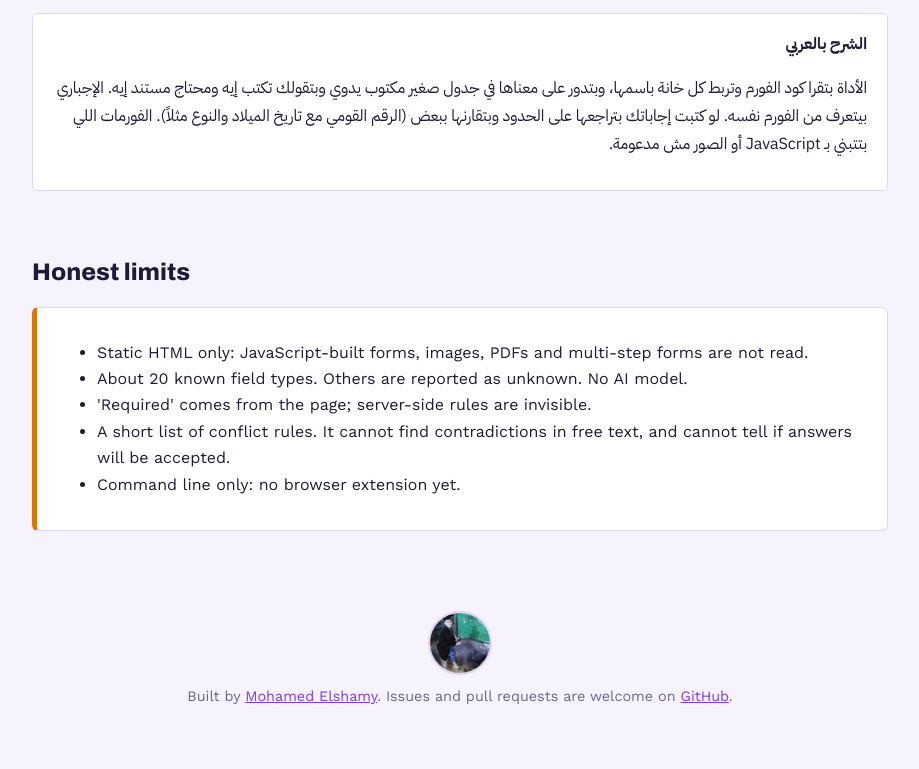
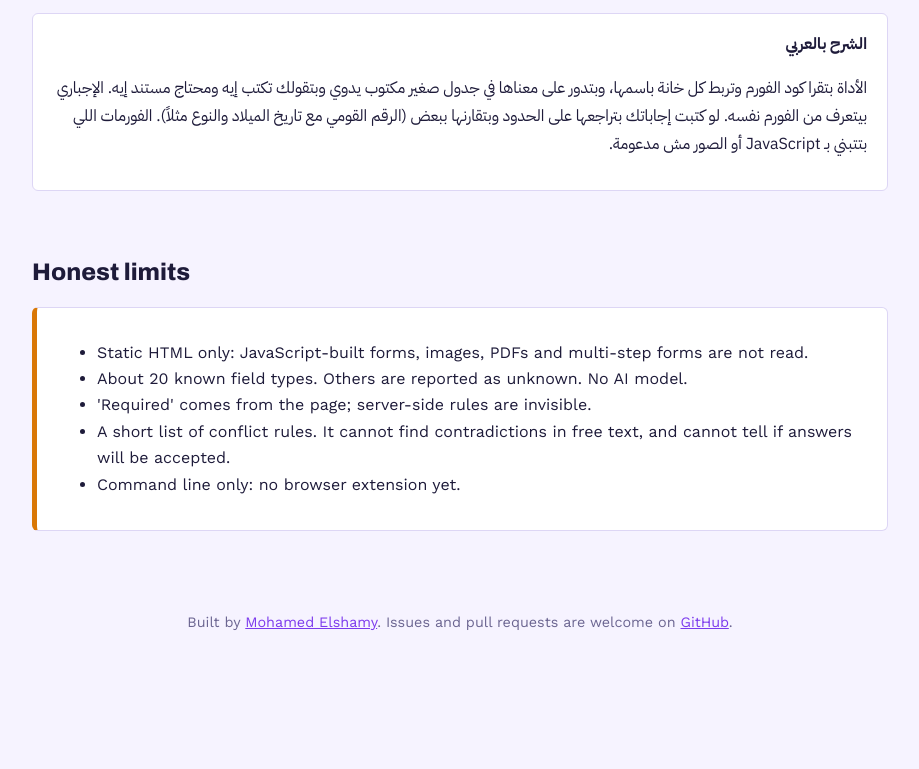
Before and after one commit to Hamasa-ElShamy/formsense, a plain HTML site: page docs/index.html in a window 1280 px wide. Shown: the part 2548-3317 px from the top of the page, without its empty margins (180-1099 px from the left). After the commit the page ends 3243 px from the top, so only its background shows below. Drawn offline with nearby package versions, Linux system fonts and the light colour scheme.

Commit message:
Remove author photo from site footer

```diff
--- a/docs/index.html
+++ b/docs/index.html
@@ -91,5 +91,5 @@ formsense form.html --answers answers.json</code></pre><div><span class="ok"><b>
 <div class="card" dir="rtl" lang="ar" style="text-align:start"><b>الشرح بالعربي</b><p>الأداة بتقرا كود الفورم وتربط كل خانة باسمها، وبتدور على معناها في جدول صغير مكتوب يدوي وبتقولك تكتب إيه ومحتاج مستند إيه. الإجباري بيتعرف من الفورم نفسه. لو كتبت إجاباتك بتراجعها على الحدود وبتقارنها ببعض (الرقم القومي مع تاريخ الميلاد والنوع مثلاً). الفورمات اللي بتتبني بـ JavaScript أو الصور مش مدعومة.</p></div></section>
 <section><h2>Honest limits</h2><div class="card warn"><ul><li>Static HTML only: JavaScript-built forms, images, PDFs and multi-step forms are not read.</li><li>About 20 known field types. Others are reported as unknown. No AI model.</li><li>&#x27;Required&#x27; comes from the page; server-side rules are invisible.</li><li>A short list of conflict rules. It cannot find contradictions in free text, and cannot tell if answers will be accepted.</li><li>Command line only: no browser extension yet.</li></ul></div></section>
 </main>
-<footer><img src="author.jpg" alt="Mohamed Elshamy" width="64" height="64">Built by <a href="https://github.com/mohamed-elshamy-ai">Mohamed Elshamy</a>. Issues and pull requests are welcome on <a href="https://github.com/mohamed-elshamy-ai/formsense">GitHub</a>.</footer>
+<footer>Built by <a href="https://github.com/mohamed-elshamy-ai">Mohamed Elshamy</a>. Issues and pull requests are welcome on <a href="https://github.com/mohamed-elshamy-ai/formsense">GitHub</a>.</footer>
 </body></html>
```
Also changed, not shown: docs/author.jpg (deleted).
